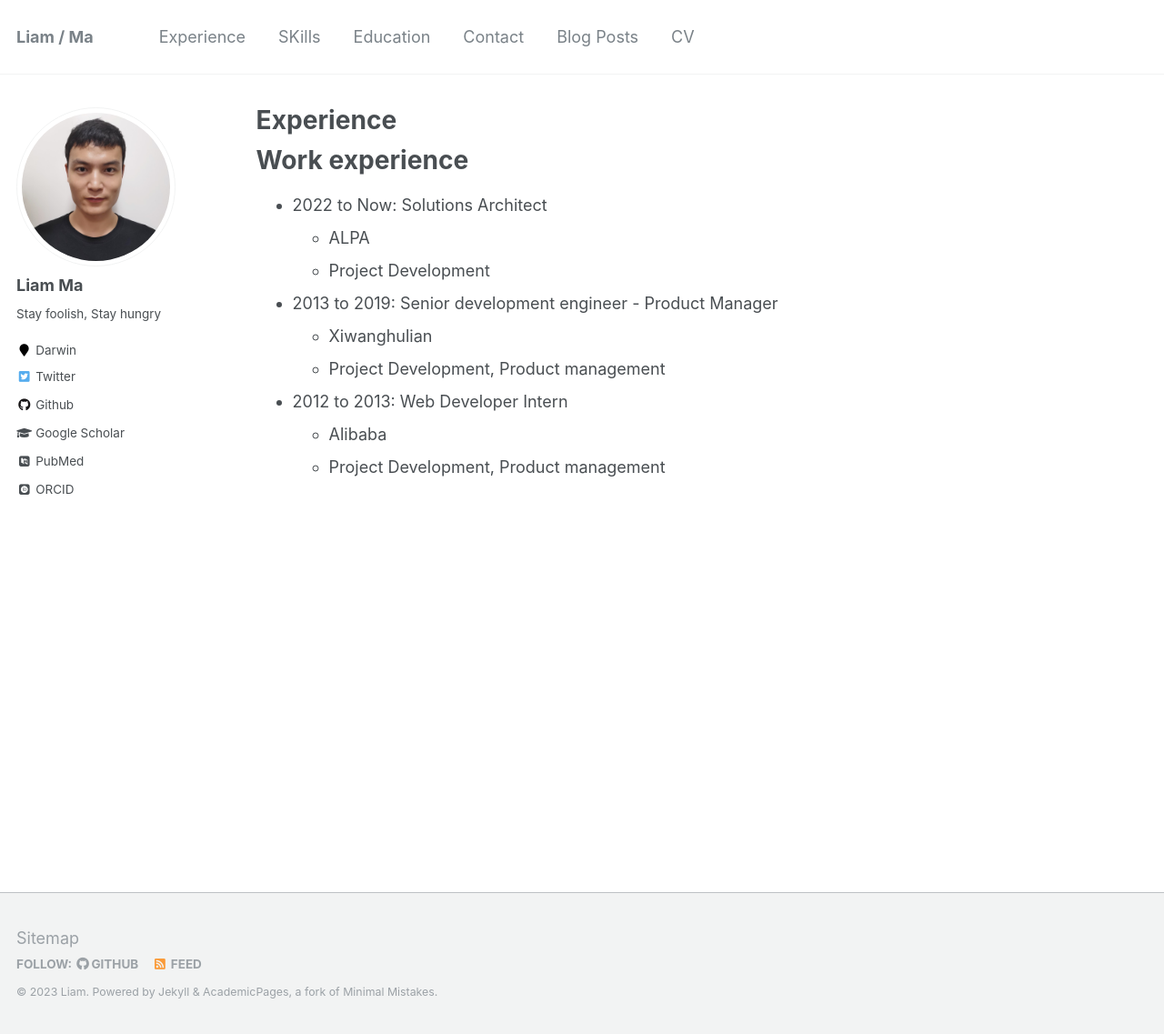
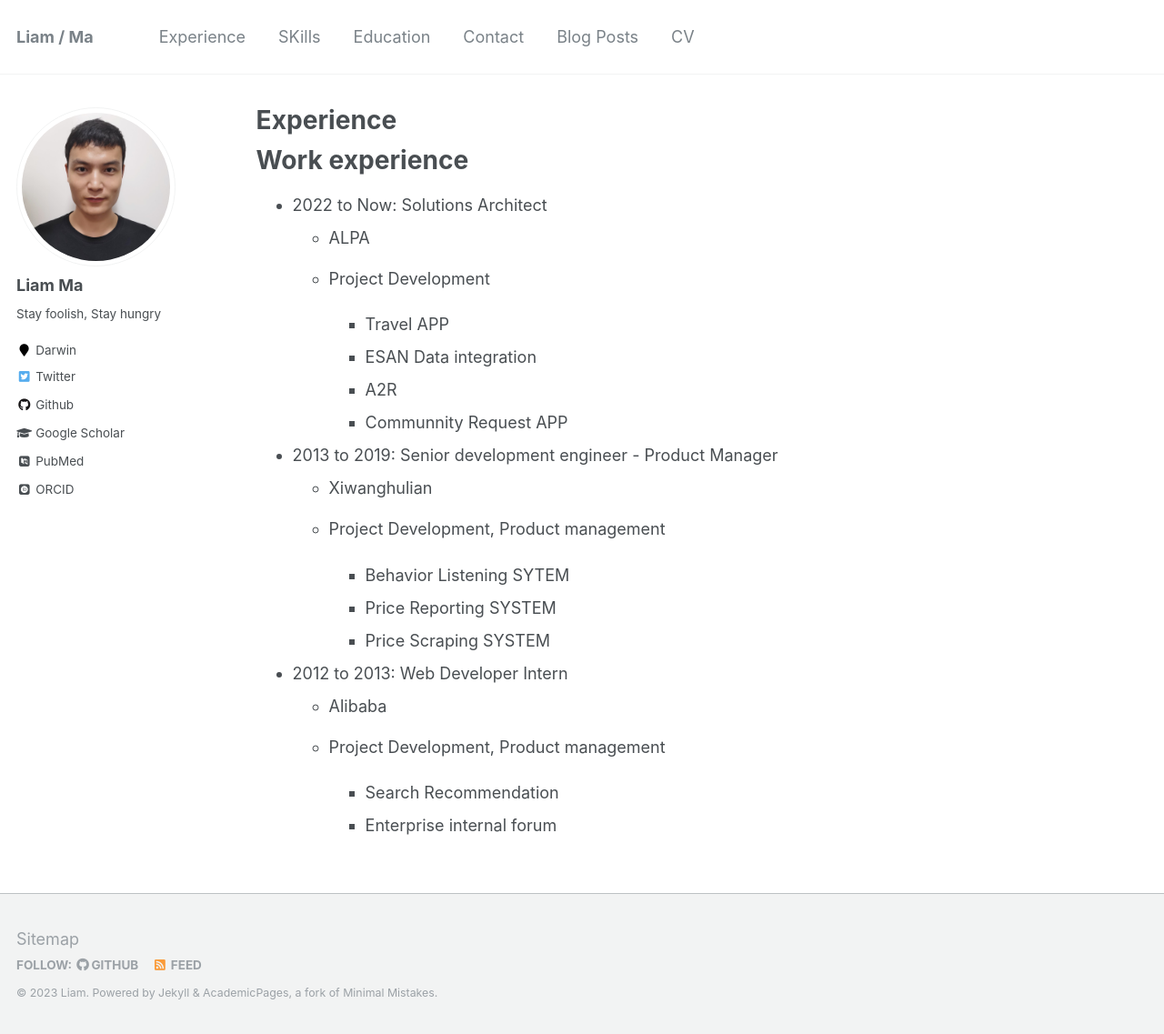
Before and after one commit to zhangguoyuansh/zhangguoyuansh.github.io, a Jekyll site: the page built from _pages/publications.md, in a window 1280 px wide and 1137 px high. Shown: the whole window at 91% size. Built offline with Jekyll 4.4.1, drawn with Linux system fonts in a browser that asks for light colours; some web fonts are replaced.

Commit message:
Update publications.md

```diff
--- a/_pages/publications.md
+++ b/_pages/publications.md
@@ -10,13 +10,24 @@ Work experience
 * 2022 to Now: Solutions Architect
   * ALPA
   * Project Development
+
+    * Travel APP
+    * ESAN Data integration
+    * A2R
+    * Communnity Request APP
 * 2013 to 2019: Senior development engineer - Product Manager
   * Xiwanghulian
   * Project Development, Product management
+
+    * Behavior Listening SYTEM
+    * Price Reporting SYSTEM
+    * Price Scraping SYSTEM
 * 2012 to 2013: Web Developer Intern
   * Alibaba
   * Project Development, Product management
 
+    * Search Recommendation
+    * Enterprise internal forum
 
 <!-- {% if author.googlescholar %}
   You can also find my articles on <u><a href="{{author.googlescholar}}">my Google Scholar profile</a>.</u>
```
